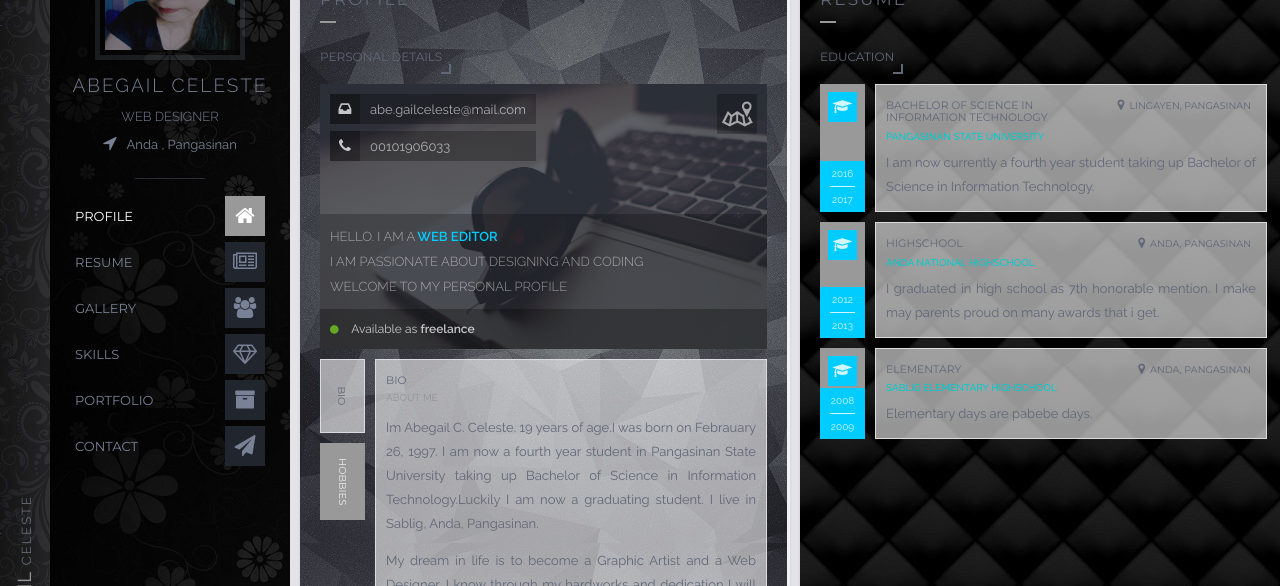
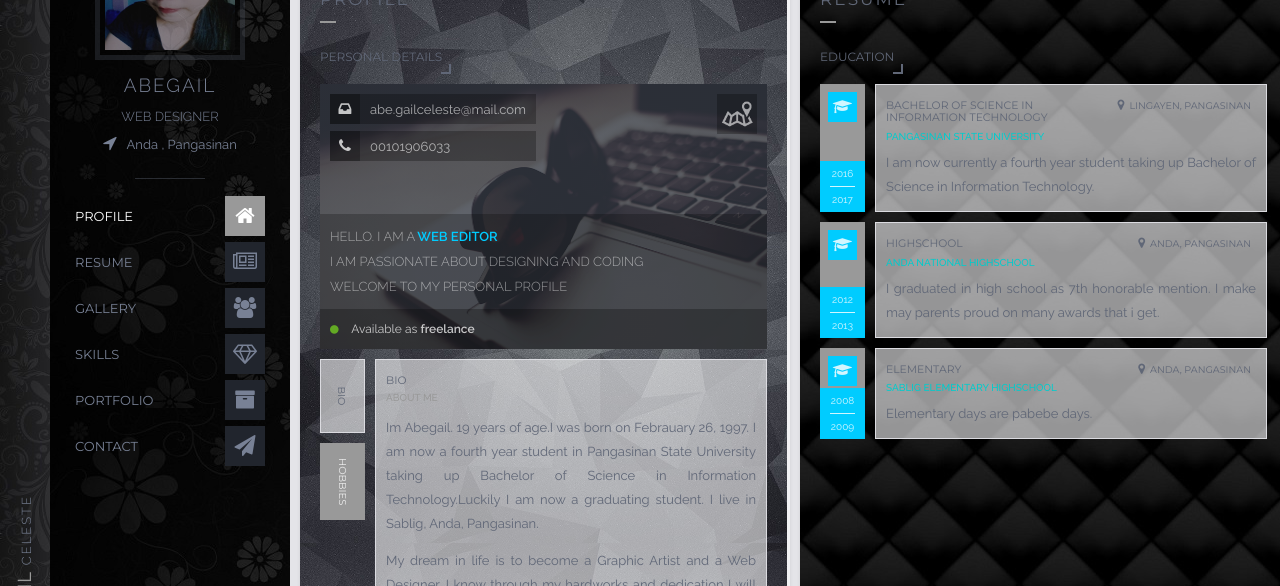
Before and after one commit to abegailceleste/personalwebsite, a plain HTML site: page index.html in a window 1280 px wide. Shown: the part 132-718 px from the top of the page. Drawn offline with Linux system fonts and the light colour scheme; some packages are replaced by stand-ins of ours.

Commit message:
Update index.html

```diff
--- a/index.html
+++ b/index.html
@@ -67,7 +67,7 @@
                     <img src="images/portrait.jpg" alt="" width="150" height="150" />
                 </div>
                 <div class="profile_info">
-                    <h1>Abegail Celeste</h1>
+                    <h1>Abegail</h1>
                     <h4>WEB DESIGNER</h4>
                     <h6><span class="fa fa-location-arrow"></span>&nbsp;&nbsp;&nbsp;Anda , Pangasinan</h6>
                 </div>
@@ -208,7 +208,7 @@
                                         <div class="tab-pane fade in active" id="bio">
                                             <h3>BIO</h3>
                                             <h4>ABOUT ME</h4>
-                                            <p>Im Abegail C. Celeste. 19 years of age.I was born on Febrauary 26, 1997. I am now a fourth year student in Pangasinan State University taking up Bachelor of Science in Information Technology.Luckily I am now a graduating student. I live in Sablig, Anda, Pangasinan. </p>
+                                            <p>Im Abegail. 19 years of age.I was born on Febrauary 26, 1997. I am now a fourth year student in Pangasinan State University taking up Bachelor of Science in Information Technology.Luckily I am now a graduating student. I live in Sablig, Anda, Pangasinan. </p>
                                             <p>My dream in life is to become a Graphic Artist and a Web Designer. I know through my hardworks and dedication I will pursue my dreams. I want to be successful in my life through my hardworks. I know nothing is impossible because God will lead and guide me. </p>
                                         </div>
                                         <div class="tab-pane fade" id="hobbies">
```
